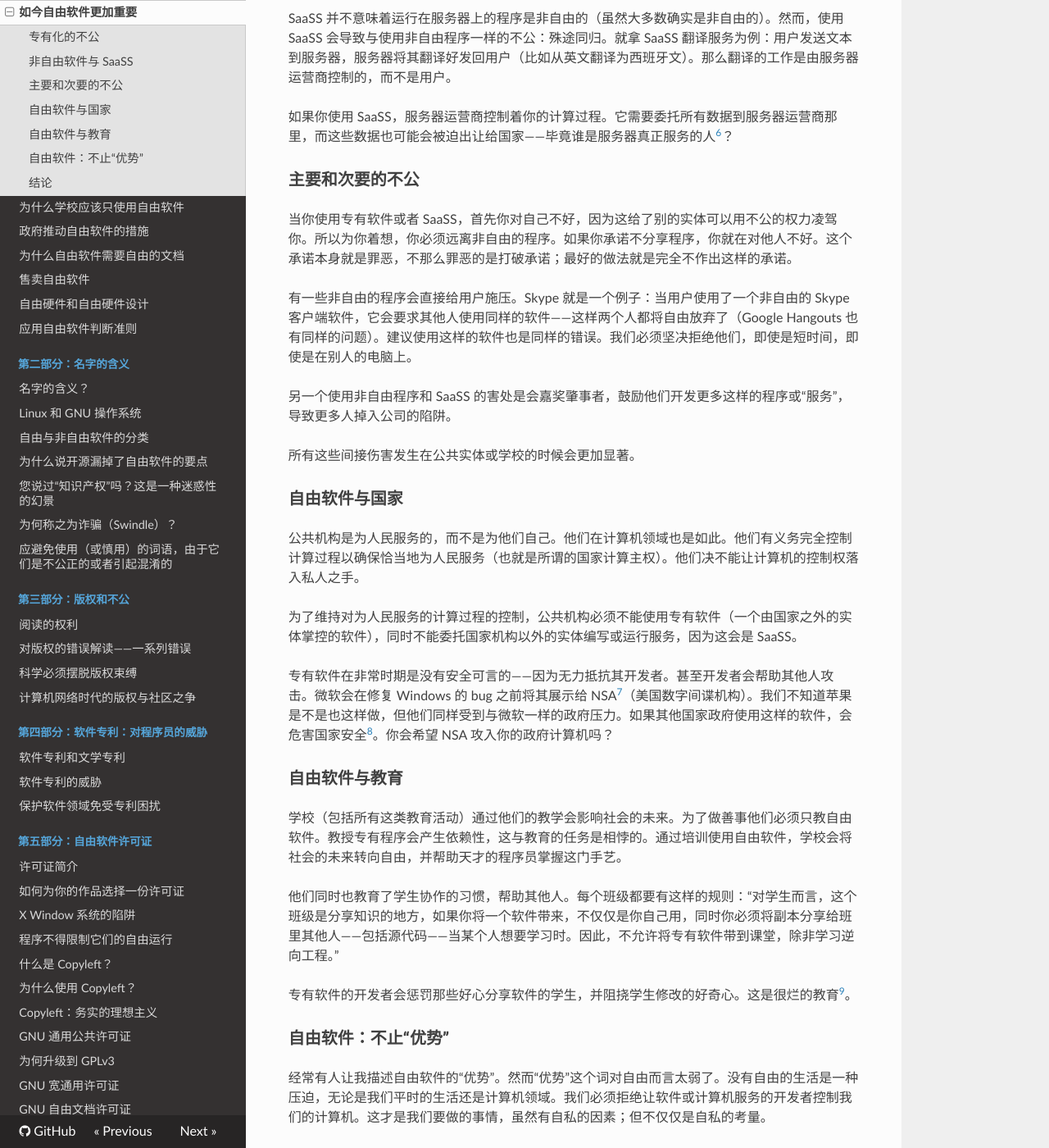
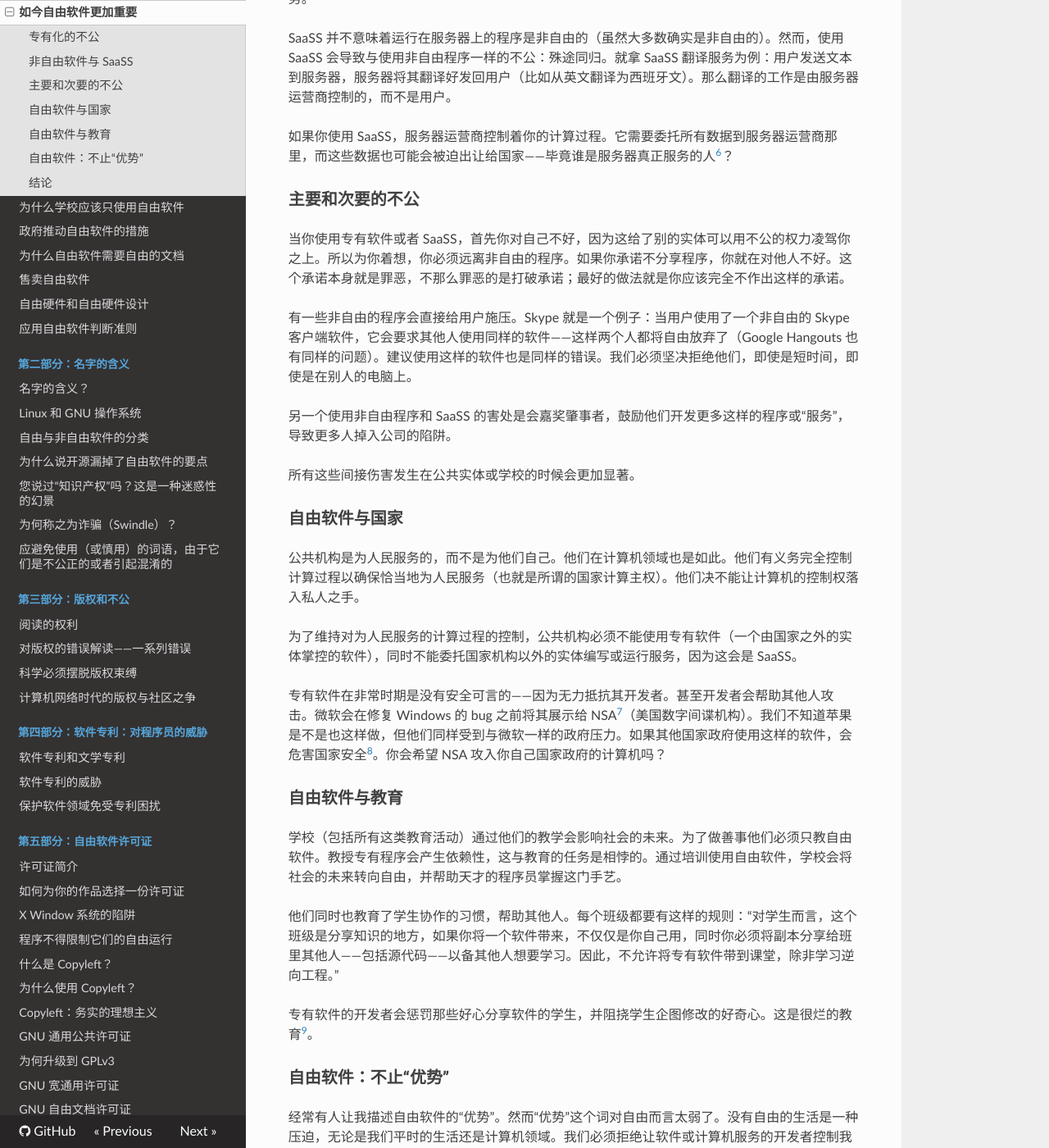
Before and after one commit to beijinglug/fsfs-zh, an MkDocs documentation site: the page built from docs/free-software-even-more-important.md, in a window 1280 px wide and 1400 px high, scrolled down 2010 px. Shown: the whole window at 82% size. Built offline with MkDocs 1.6.1, drawn with Linux system fonts in a browser that asks for light colours; nearby versions of some CDN libraries; old or Windows-style settings are respelled for this version of MkDocs; some of the changed text lies outside the part shown.

Commit message:
free-software-even-more-important detail proofread

```diff
--- a/docs/free-software-even-more-important.md
+++ b/docs/free-software-even-more-important.md
@@ -1,19 +1,19 @@
 \newpage
 ## 如今自由软件更加重要
 
-> Copyright © 2015 Richard Stallman。此文大幅修改后发表于[《连线》杂志](Wired)网站，标题是[Why Free Software Is More Important Now Than Ever Before”](http://wired.com/opinion/2013/09/why-free-software-is-more-important-now-than-ever-before)，2013年9月28日。
+> Copyright © 2015 理查德·斯托曼（Richard Stallman）。此文大幅修改后发表于《连线》杂志（Wired）网站，标题是[”Why Free Software Is More Important Now Than Ever Before“](http://wired.com/opinion/2013/09/why-free-software-is-more-important-now-than-ever-before)，2013年9月28日。
 
 自1983年以来，自由软件运动一直在为计算机用户的自由而战——用户控制他们使用的软件，而不是相反。当一个程序尊重用户和社区的自由时，我们把它称为“自由软件”。
 
 我们有时也称之为“libre software”以便澄清我们关注的是自由，而不是价格。一些专有（非自由）软件比如 Photoshop，非常昂贵；而其他比如 Flash 播放器则免费提供——所以价格并不是大问题。无论高价还是免费，它们都将程序开发者的权力凌驾于用户之上，而这种权力是不应该存在的。
 
-同时这款软件还有个共同点：他们都是*恶意软件*。也就是说从功能上都是设计用来亏待用户的。今天的专有软件往往是恶意软件，因为开发者的权力腐化了它们[^fsemi-1]。而自由软件，用户控制着程序，既是单独用户控制同时也是群体控制。这样他们就控制着计算机做的事情（假设这些程序都是忠实完成用户的指令）。
+同时这些软件还有个共同点：他们都是*恶意软件*。也就是说从功能上都是设计用来亏待用户的。今天的专有软件往往是恶意软件，因为开发者的权力腐化了它们[^fsemi-1]。而自由软件，用户控制着程序，既是单独用户控制同时也是群体控制。这样他们就控制着计算机做的事情（假设这些程序都是忠实完成用户的指令）。
 
 专有软件程序控制着用户，另一些（开发者或“所有者”）则完全控制着程序。因此专有程序给了开发者凌驾用户的权力。而这本身就是不公平的，并且诱使开发者用其他方式亏待用户。
 
 自由意味着你控制着自己的生活。如果你使用程序来打理你的生活，你的自由就取决于你如何控制着这些程序。你应该拥有对程序的控制权，更何况这些程序控制着你生活中重要的事情。
 
-用户对程序的控制需要四个重要的自由[^fsemi-2]。
+用户对程序的控制需要四项基本的自由[^fsemi-2]。
 
 1. 基于任何目的，按你的意愿运行软件的自由。
 
@@ -51,7 +51,7 @@
 
 ### 主要和次要的不公
 
-当你使用专有软件或者 SaaSS，首先你对自己不好，因为这给了别的实体可以用不公的权力凌驾你。所以为你着想，你必须远离非自由的程序。如果你承诺不分享程序，你就在对他人不好。这个承诺本身就是罪恶，不那么罪恶的是打破承诺；最好的做法就是完全不作出这样的承诺。
+当你使用专有软件或者 SaaSS，首先你对自己不好，因为这给了别的实体可以用不公的权力凌驾你之上。所以为你着想，你必须远离非自由的程序。如果你承诺不分享程序，你就在对他人不好。这个承诺本身就是罪恶，不那么罪恶的是打破承诺；最好的做法就是你应该完全不作出这样的承诺。
 
 有一些非自由的程序会直接给用户施压。Skype 就是一个例子：当用户使用了一个非自由的 Skype 客户端软件，它会要求其他人使用同样的软件——这样两个人都将自由放弃了（Google Hangouts 也有同样的问题）。建议使用这样的软件也是同样的错误。我们必须坚决拒绝他们，即使是短时间，即使是在别人的电脑上。
 
@@ -65,15 +65,15 @@
 
 为了维持对为人民服务的计算过程的控制，公共机构必须不能使用专有软件（一个由国家之外的实体掌控的软件），同时不能委托国家机构以外的实体编写或运行服务，因为这会是 SaaSS。
 
-专有软件在非常时期是没有安全可言的——因为无力抵抗其开发者。甚至开发者会帮助其他人攻击。微软会在修复 Windows 的 bug 之前将其展示给 NSA[^fsemi-7]（美国数字间谍机构）。我们不知道苹果是不是也这样做，但他们同样受到与微软一样的政府压力。如果其他国家政府使用这样的软件，会危害国家安全[^fsemi-8]。你会希望 NSA 攻入你的政府计算机吗？
+专有软件在非常时期是没有安全可言的——因为无力抵抗其开发者。甚至开发者会帮助其他人攻击。微软会在修复 Windows 的 bug 之前将其展示给 NSA[^fsemi-7]（美国数字间谍机构）。我们不知道苹果是不是也这样做，但他们同样受到与微软一样的政府压力。如果其他国家政府使用这样的软件，会危害国家安全[^fsemi-8]。你会希望 NSA 攻入你自己国家政府的计算机吗？
 
 ### 自由软件与教育
 
 学校（包括所有这类教育活动）通过他们的教学会影响社会的未来。为了做善事他们必须只教自由软件。教授专有程序会产生依赖性，这与教育的任务是相悖的。通过培训使用自由软件，学校会将社会的未来转向自由，并帮助天才的程序员掌握这门手艺。
 
-他们同时也教育了学生协作的习惯，帮助其他人。每个班级都要有这样的规则：“对学生而言，这个班级是分享知识的地方，如果你将一个软件带来，不仅仅是你自己用，同时你必须将副本分享给班里其他人——包括源代码——当某个人想要学习时。因此，不允许将专有软件带到课堂，除非学习逆向工程。”
+他们同时也教育了学生协作的习惯，帮助其他人。每个班级都要有这样的规则：“对学生而言，这个班级是分享知识的地方，如果你将一个软件带来，不仅仅是你自己用，同时你必须将副本分享给班里其他人——包括源代码——以备其他人想要学习。因此，不允许将专有软件带到课堂，除非学习逆向工程。”
 
-专有软件的开发者会惩罚那些好心分享软件的学生，并阻挠学生修改的好奇心。这是很烂的教育[^fsemi-9]。
+专有软件的开发者会惩罚那些好心分享软件的学生，并阻挠学生企图修改的好奇心。这是很烂的教育[^fsemi-9]。
 
 ### 自由软件：不止“优势”
 
```
